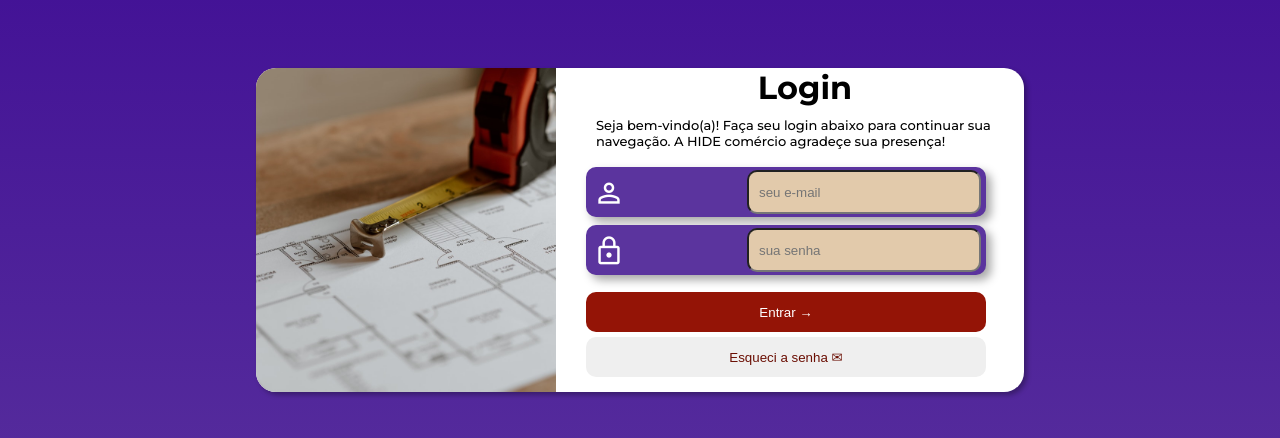
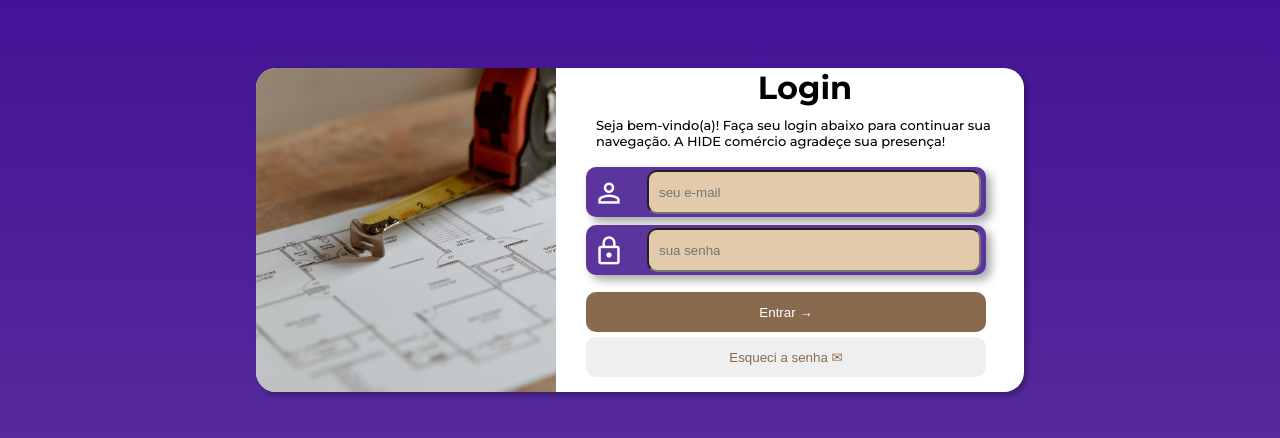
Before and after one commit to LucasKendy1/D15, a plain HTML site: page index.html in a window 1280 px wide. Shown: the part 170-608 px from the top of the page. Drawn offline with nearby package versions, Linux system fonts and the light colour scheme.

Commit message:
requisitos da clarinha

```diff
--- a/estilos/style.css
+++ b/estilos/style.css
@@ -89,20 +89,20 @@ input#entrar,input#forgot{
     border: none;
 }
 input#entrar{
-    background-color: #941406;
+    background-color: #886A4E;
     color: white;
 }
 input#entrar:hover{
-    background-color: #6d1106;
+    background-color: #68513c;
     color: white;
 }
 input#forgot{
-    color: #6B0F04;
-    border: 1px solid #6B0F04;
+    color: #886A4E;
+    border: 1px solid #886A4E;
     margin-bottom: 30px;
 }
 input#forgot:hover{
-    background-color: #9e1f11;
+    background-color: #6b543e;
     color: #ffffff;
-    border: 1px solid #6B0F04;
+    border: 1px solid #886A4E;
 }
--- a/estilos/telas.css
+++ b/estilos/telas.css
@@ -49,4 +49,25 @@
         border: none;
         margin-left: 330px;
     }
+    input#email{
+        margin-top: -43px;
+        width: 320px;
+        height: 40px;
+        margin-right: 5px;
+        border-radius: 10px;
+        padding-left: 10px;
+        background-color: rgb(226, 202, 171);
+        color:white;
+    }
+
+    input#senha{
+        margin-top: -43px;
+        width: 320px;
+        height: 40px;
+        margin-right: 5px;
+        border-radius: 10px;
+        padding-left: 10px;
+        background-color:  rgb(226, 202, 171);
+        color:white;
+    }
 }
```
